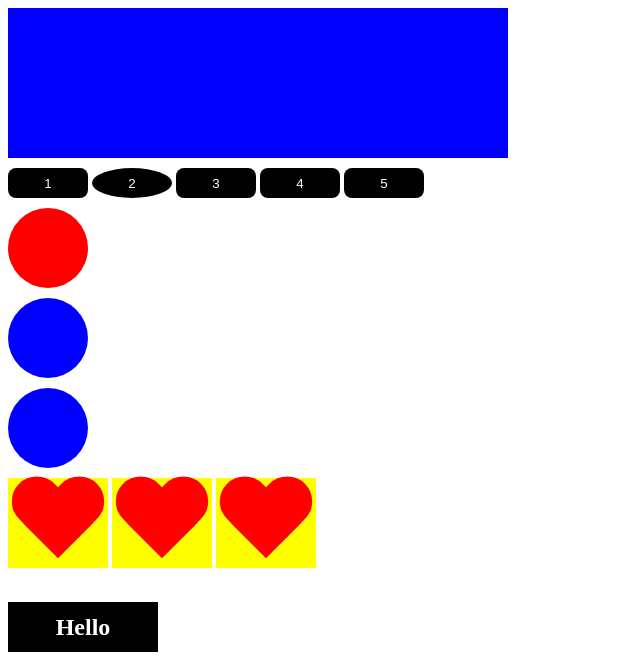
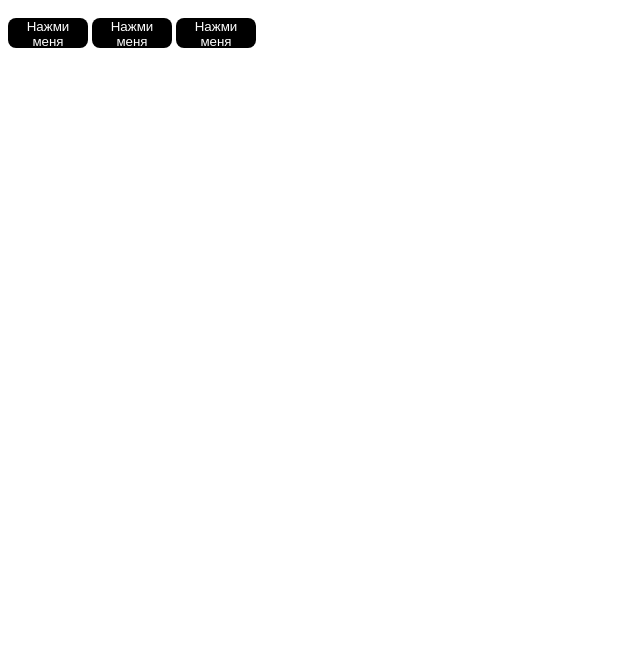
Before and after one commit to Dinara1989/js.study, a plain HTML site: page src/index.html in a window 1280 px wide. Shown: the whole page, without its empty margins (0-640 px from the left). Drawn offline with Linux system fonts and the light colour scheme.

Commit message:
Урок События и обработчики

```diff
--- a/src/index.html
+++ b/src/index.html
@@ -7,8 +7,17 @@
     <title>Document</title>
     <link rel="stylesheet" href="css/style.css">
 </head>
-<body cz-shortcut-listen="true">
-    <div class="box" id="box"></div>
+<body>
+    <button id="btn">Нажми меня</button>
+    <button>Нажми меня</button>
+    <button>Нажми меня</button>
+
+
+
+
+
+
+    <!-- <div class="box" id="box"></div>
     <button>1</button>
     <button>2</button>
     <button>3</button>
@@ -23,7 +32,7 @@
         <div class="heart"></div>
         <div class="heart"></div>
 
-    </div>
+    </div> -->
 
 <!-- <header></header>
 <nav></nav>
--- a/src/js/index.js
+++ b/src/js/index.js
@@ -1,79 +1,27 @@
 'use strict';
-//Действия с элементами на странице
+//События и их обработчики
 
-//В консоли будут объекты, поэтому можно будет обратиться к их свойствам
-const box = document.getElementById('box'),
-    btns = document.getElementsByTagName('button'),
-    circles = document.getElementsByClassName('circle'),
-    hearts = document.querySelectorAll('.heart'),
-    oneHeart = document.querySelector('heart');
+/*Чтобы использовать событие, мы должны назначить обработчик событий.
+Обработчик события  - это функция, которая срабатывает, как только событие произошло.
+*/
+//в html <button onclick="alert('Click')" id="btn">Нажми меня</button>
+//такой код используется только в маленьких проектах, лучше не использовать
 
-//Обратиться к стилям объекта box и поменять их
-//Эти стили будут важнее тех, что прописсаны в файле css
-box.style.backgroundColor = 'blue';
-box.style.width = '500px'; //тк значение передается цифрами+буквами, нужно обернуть в кавычки - это строка
-//как записать все стили одной строкой для этого элемента. Используем cssText
-// box.style.cssText = 'background-color: blue; width: 500px';
-//Если информация внутри меняется, то есть такая форма записи
-// box.style.cssText = `background-color: blue; width: ${num}px`;
+//Лучше использовать свойства DOM-дерева для событий
+    const btn = document.querySelector('button');//выбираем кнопки на странице
 
-//меняем стиль второй кнопки
-btns[1].style.borderRadius = '100%';
-//тк мы обращаемся к псевдомассиву, обязательно нужно указывать номер элемента
-//потому что применять стили ко всему массиву нельзя
-circles[0].style.backgroundColor = 'red';
+//Хорошо, только если супермаленький проект, но лучше не использовать
+    // btn.onclick = function() {
+    //     alert();
+    // }
 
-//Если над несколькими элементами нужно произвессти действие
-//1
-// for(let i = 0; i < hearts.length; i++) {
-//     hearts[i].style.backgroundColor = 'blue';
-// }
-
-//2 Более современный
-hearts.forEach(item => {
-    item.style.backgroundColor = 'yellow';
+//Лучший вариант:
+btn.addEventListener('click', () => {
+    alert('Click');
 });
 
-//Методы для работы со страницами
-//Создать тег (он появится только в js)
-const div = document.createElement('div');
-// const text = document.createTextNode('I am here');
-
-//Добавить элемент на страницу
-//1
-div.classList.add('black');
-document.body.append(div); //куда именно его вставить(в конец body)
-//2
-// document.querySelector('.wrapper').append(div);
-
-const wrapper = document.querySelector('.wrapper');
-// wrapper.prepend(div); //вставит элемент в начало
-
-wrapper.appendChild(div);//Поместим объект в конец родителя
-//3
-// hearts[0].before(div);//ставим перед первым сердечком
-// hearts[0].after(div);//ставим после первого сердечка
-
-//Удалить объекты
-// circles[0].remove();
-
-//Один элемент заменить другим
-// hearts[0].replaceWith(circles[0]);
-
-//Добавление HTML через JS
-//1 Можно добавлять HTML структуру, а не только текст
-div.innerHTML = "<h1>Hello World!</h1>";
-//2 Работает ТОЛЬКО с текстом
-// div.textContent = "Hello!";
-
-//Как вставить кусок html-кода в конкретное место
-//insertAdjacentHTML - ключевое слово
-//afterbegin - перед началом
-//afterend/beforeend/beforebegin
-div.insertAdjacentHTML('afterbegin', '<h2>Hello</h2>');
-
-
-
+//События выполняются по очереди.
+//mouseenter - отслеживает наведение мышки
 
 
 // const personalMovieDB = {
```
